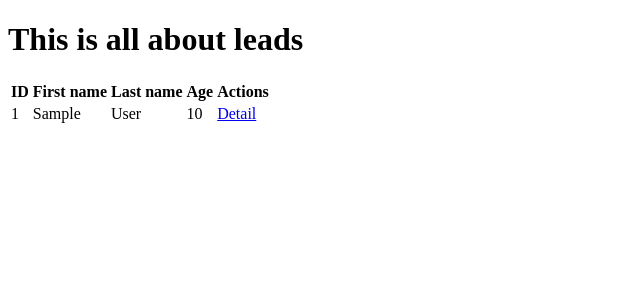
After one commit to nu12/crm-django, a Django app: page /leads/ in a window 1280 px wide. The commit adds this page. Shown: the top 300 px of the page, without its empty margins (0-640 px from the left). Run offline with Django 3.2, Linux system fonts and the light colour scheme; tables that the repository leaves empty hold one stand-in row (values such as "Sample post").

Commit message:
Add detail page with links

```diff
--- a/crm/urls.py
+++ b/crm/urls.py
@@ -1,9 +1,10 @@
 from django.contrib import admin
 from django.urls import path
 
-from leads.views import home_page
+from leads.views import lead_list, lead_detail
 
 urlpatterns = [
     path('admin/', admin.site.urls),
-    path('', home_page),
+    path('leads/', lead_list),
+    path('leads/<id>', lead_detail),
 ]
--- a/leads/views.py
+++ b/leads/views.py
@@ -3,9 +3,16 @@ from .models import Lead
 
 # Create your views here.
 
-def home_page(request):
+def lead_list(request):
     leads = Lead.objects.all()
     context = {
         "leads": leads
     }
-    return render(request, "leads/home_page.html", context)
+    return render(request, "leads/lead_list.html", context)
+
+def lead_detail(request, id):
+
+    context = {
+        "leads": Lead.objects.get(id=id)
+    }
+    return render(request, "leads/lead_detail.html", context)
--- /dev/null
+++ b/templates/leads/lead_list.html
@@ -0,0 +1,32 @@
+<!DOCTYPE html>
+<html lang="en">
+<head>
+    <meta charset="UTF-8">
+    <meta name="viewport" content="width=device-width, initial-scale=1.0">
+    <title>Document</title>
+</head>
+<body>
+    <h1>This is all about leads</h1>
+    <table>
+        <thead>
+            <th>ID</th>
+            <th>First name</th>
+            <th>Last name</th>
+            <th>Age</th>
+            <th>Actions</th>
+        </thead>
+        <tbody>
+        {% for lead in leads %}
+        <tr>
+            <td>{{ lead.id }}</td>
+            <td>{{ lead.first_name }}</td>
+            <td>{{ lead.last_name }}</td>
+            <td>{{ lead.age }}</td>
+            <td><a href="/leads/{{ lead.id }}" >Detail</a></td>
+        </tr>
+        {% endfor %}
+        </tbody>
+    </table>
+
+</body>
+</html>
```
Also changed, not shown: templates/leads/lead_detail.html (renamed from templates/leads/home_page.html, +3 -7 lines).
